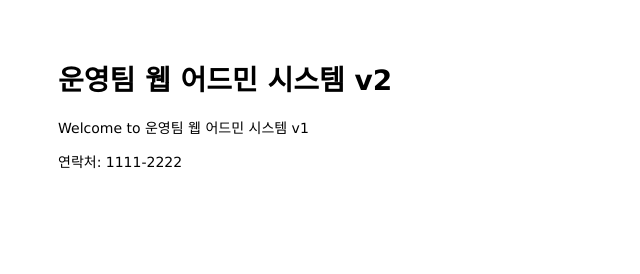
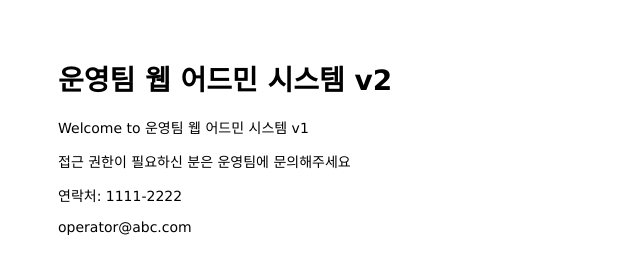
Before and after one commit to accobear/mastering-git-github, a website: page public/index.html in a window 1280 px wide. Shown: the whole page, without its empty margins (0-640 px from the left). Drawn offline with Linux system fonts and the light colour scheme.

Commit message:
Change content in main page

```diff
--- a/public/index.html
+++ b/public/index.html
@@ -8,10 +8,12 @@
 <body>
   <h1>운영팀 웹 어드민 시스템 v2</h1>
   <p>Welcome to 운영팀 웹 어드민 시스템 v1</p>
+  <p>접근 권한이 필요하신 분은 운영팀에 문의해주세요</p>
 </body>
 
 <footer>
   <p>연락처: 1111-2222</p>
+  <p>operator@abc.com</p>
 </footer>
 
 </html>
```
